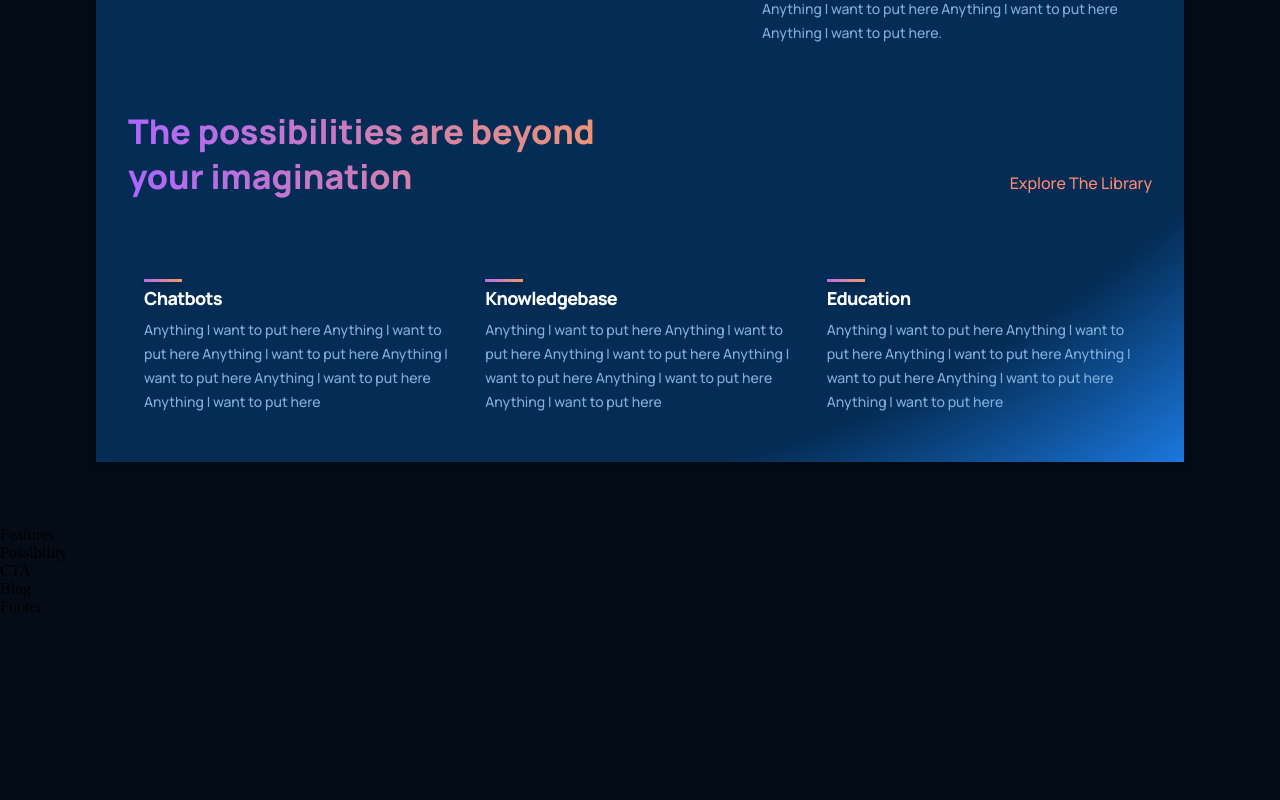
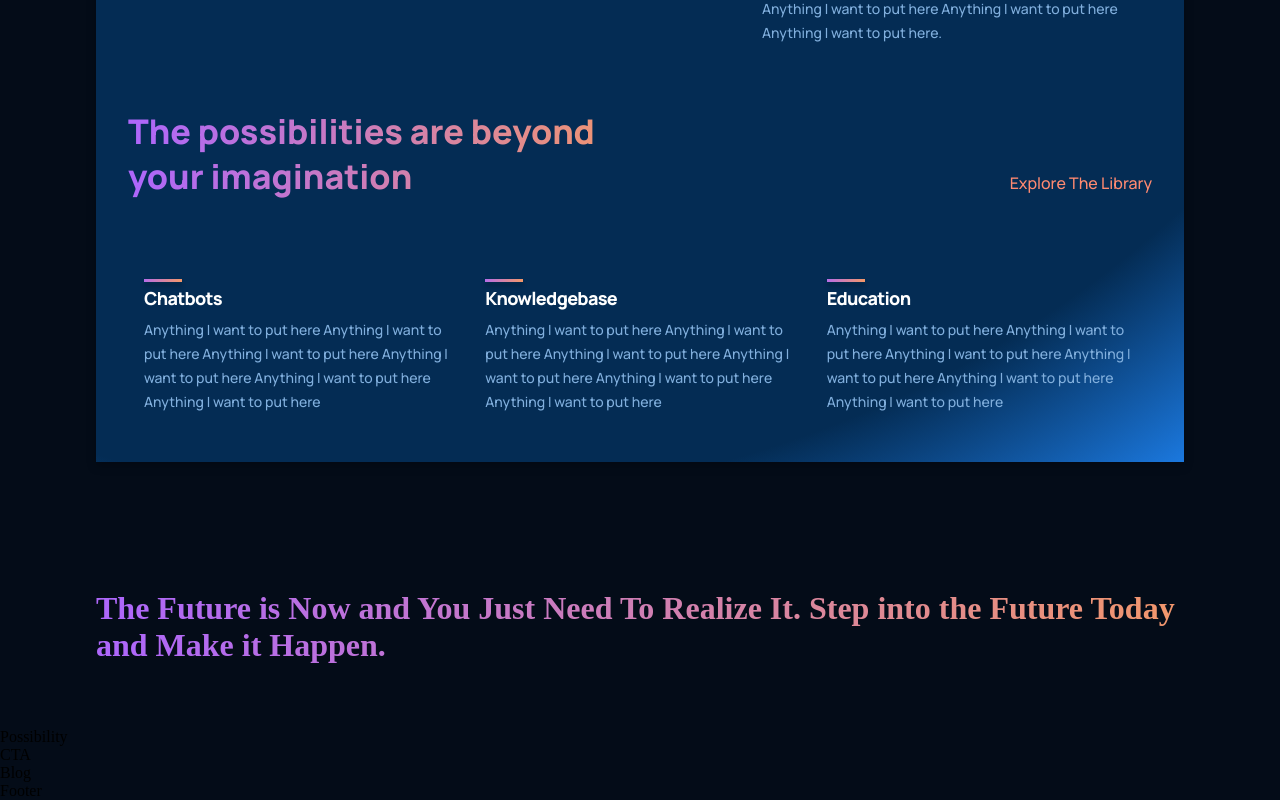
Before and after one commit to ENOCH1234/gpt-3-frontend, a React (Create React App) app: page / in a window 1280 px wide. Shown: the part 1091-1891 px from the top of the page. Before the commit the page ends 1707 px from the top, so only its background shows below. Built offline with nearby package versions, Linux system fonts and the light colour scheme.

Commit message:
Started work on features

```diff
--- a/src/containers/features/Features.jsx
+++ b/src/containers/features/Features.jsx
@@ -3,7 +3,11 @@ import './features.css';
 
 const Features = () => {
   return (
-    <div>Features</div>
+    <div className="gpt3__features section__padding" id="features">
+        <div className="gpt3__features-heading">
+            <h1 className="gradient__text">The Future is Now and You Just Need To Realize It. Step into the Future Today and Make it Happen.</h1>
+        </div>
+    </div>
   )
 }
 
```
